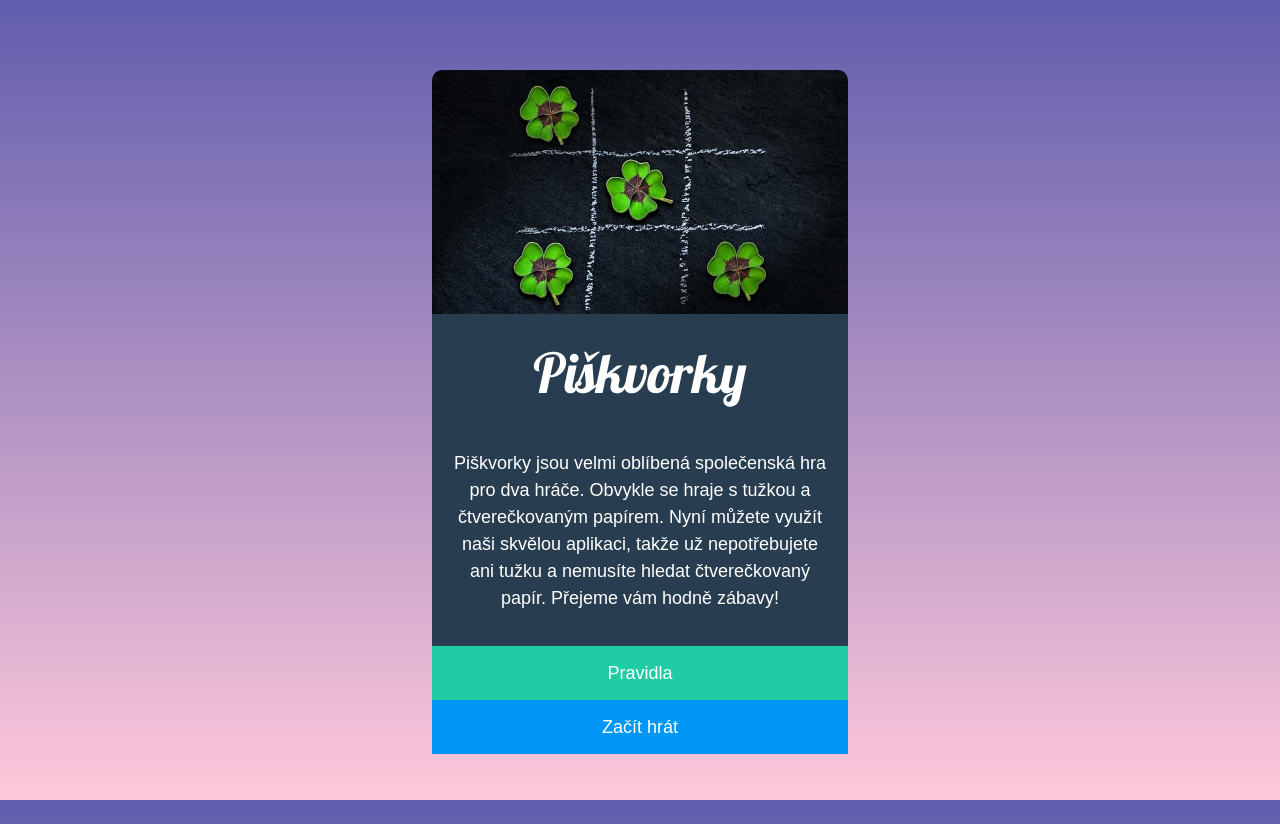
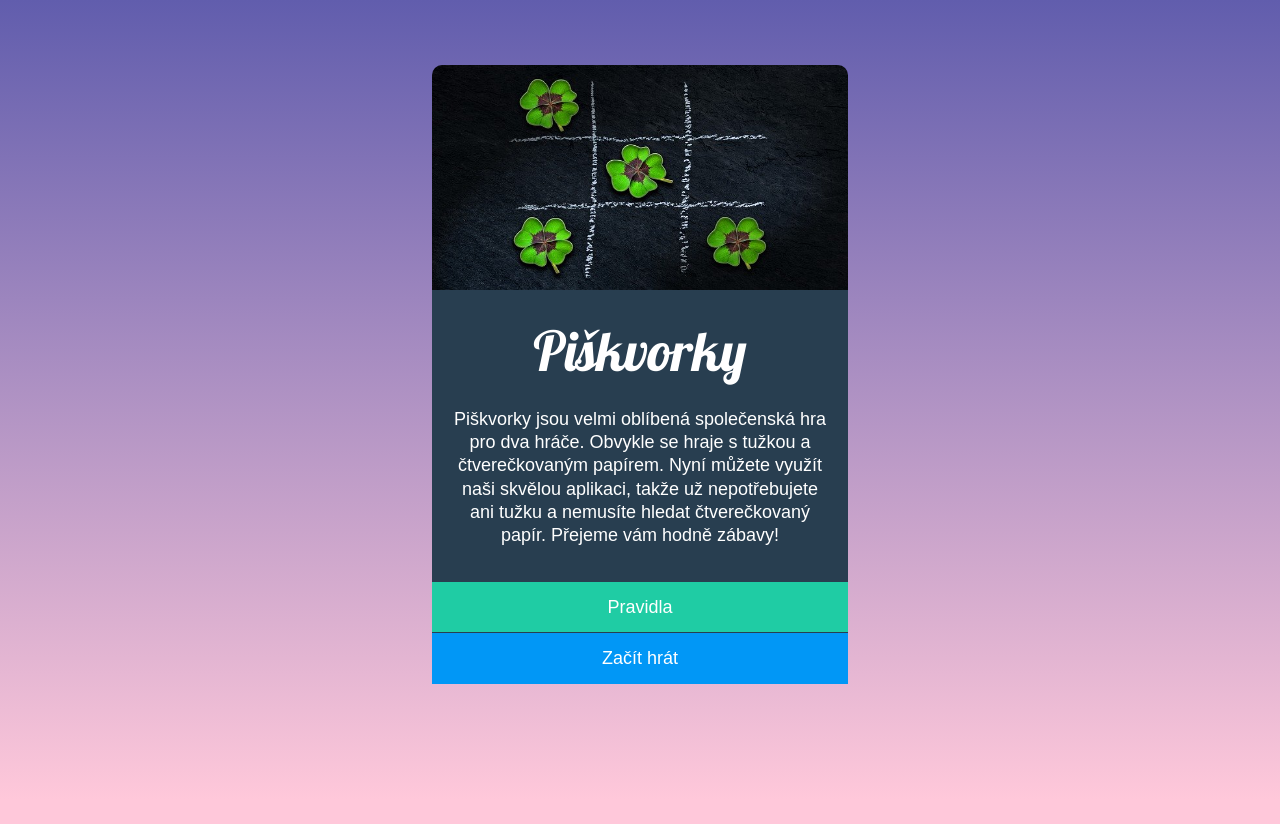
Before and after one commit to MartinaKolarova/piskvorky, a plain HTML site: page index.html in a window 1280 px wide. After the commit the page ends 800 px from the top, so only its background shows below. Drawn offline with Linux system fonts and the light colour scheme.

Commit message:
Upgrade html a css

```diff
--- a/index.html
+++ b/index.html
@@ -11,7 +11,7 @@
   </head>
   <body>
     <div class="container" style="width: 26rem">
-      <div class="container_image">
+      <div class="container__image">
         <img class="image" src="uvodni.jpg" alt="Cloverleafs" />
       </div>
       <div class="container__content">
@@ -23,14 +23,14 @@
           čtverečkovaný papír. Přejeme vám hodně zábavy!
         </p>
       </div>
-      <div class="btn__pravidla">
+      <div class="button__pravidla">
         <a
           class="odkaz"
           href="https://czechitas-podklady.cz/Piskvorky-pravidla/"
           >Pravidla</a
         >
       </div>
-      <div class="btn__hra">
+      <div class="button__hra">
         <a class="odkaz" href="index.html">Začít hrát</a>
       </div>
     </div>
--- a/styly.css
+++ b/styly.css
@@ -1,6 +1,5 @@
 body {
   background-color: #ffc8da;
-  /* For browsers that do not support gradients */
   background-image: linear-gradient(#615dad, #ffc8da);
   margin: 0;
   background-repeat: no-repeat;
@@ -8,36 +7,31 @@ body {
 }
 
 .container {
-  margin: 70px auto;
+  margin: 65px auto;
   border-radius: 10px;
-  display: flex;
-  flex-direction: column;
-  flex-wrap: wrap;
-}
-
-.container_image {
-  max-height: 244px;
 }
 
 .image {
-  max-width: 100%;
+  width: 100%;
+  max-height: 100%;
   border-radius: 10px 10px 0 0;
+}
+
+.container__image {
+  height: 225px;
 }
 
 .container__content {
   background-color: #283e50;
   padding: 1rem;
-  padding-top: 0;
-  display: flex;
-  flex-direction: column;
 }
 
 .container__text {
   color: #ffff;
-  font-size: large;
+  font-size: 18px;
   text-align: center;
   font-family: sans-serif;
-  line-height: 1.5;
+  line-height: 1.3;
 }
 
 .container__title {
@@ -47,24 +41,26 @@ body {
   font-weight: 400;
   font-style: normal;
   font-size: 55px;
-  line-height: 0.8;
+  line-height: 0.3;
+  padding-bottom: 0.3cm;
 }
 
-.btn__pravidla {
+.button__pravidla {
   background-color: #1fcca4;
   text-align: center;
 }
 
-.btn__pravidla:hover {
+.button__pravidla:hover {
   background-color: #1cbb96;
 }
 
-.btn__hra {
+.button__hra {
   background-color: #0197f6;
   text-align: center;
+  border-top: 1px solid #283e50;
 }
 
-.btn__hra:hover {
+.button__hra:hover {
   background-color: #0090e9;
 }
 
@@ -73,6 +69,6 @@ body {
   font-size: large;
   font-family: sans-serif;
   text-decoration: none;
-  line-height: 3;
+  line-height: 2.8;
   display: block;
 }
```
